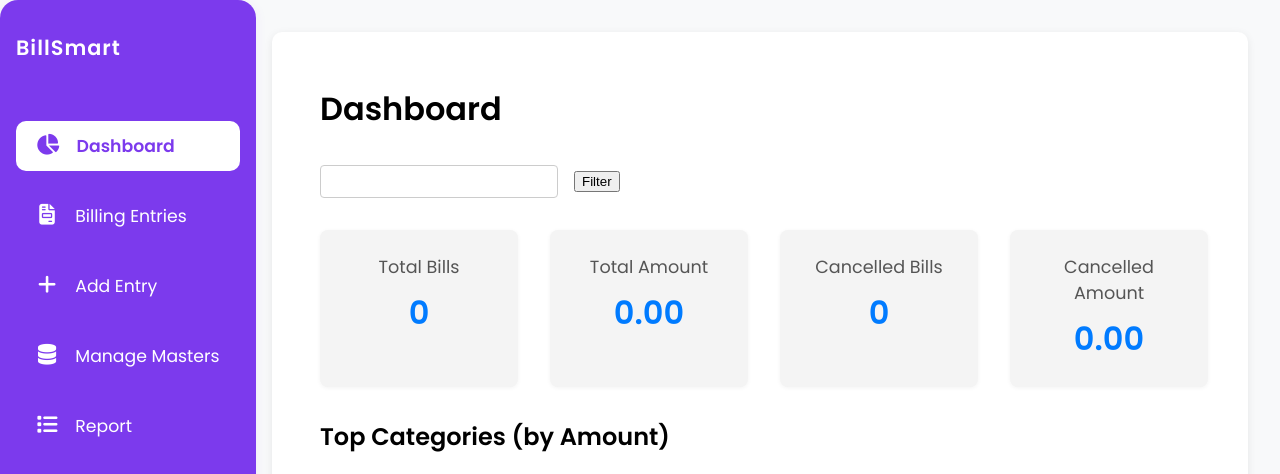
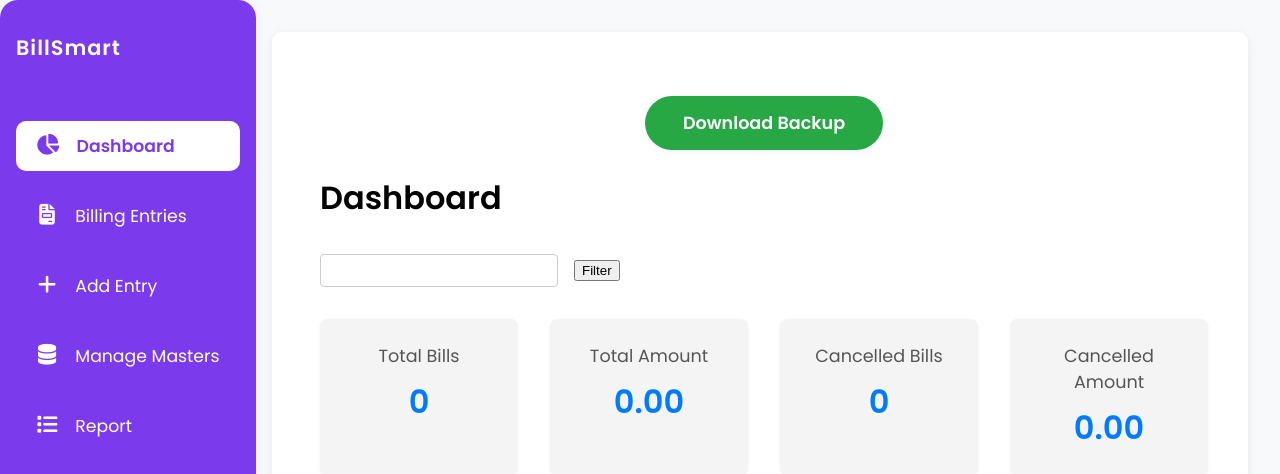
Before and after one commit to nellaibill/billing-lukes, a Flask app: page /dashboard in a window 1280 px wide. Shown: the top 474 px of the page. Run offline with Flask 2, Linux system fonts and the light colour scheme; a user stored in the database is signed in; data comes from the database, SQL or seed files in the repository; some libraries are stand-ins or nearby versions.

Commit message:
13-sep-release-changes-backup-and categoryid changes

```diff
--- a/app.py
+++ b/app.py
@@ -1,3 +1,4 @@
+from flask import send_file
 from flask import Flask, render_template, request, redirect, url_for, make_response, session, flash
 from flask_sqlalchemy import SQLAlchemy
 from datetime import datetime, timezone, timedelta
@@ -596,6 +597,7 @@ def dashboard():
         to_date=to_date
     )
 
+from werkzeug.utils import secure_filename
 # Date-wise detailed category report
 @app.route('/daily_category_report')
 @login_required
@@ -646,6 +648,46 @@ def daily_category_report():
         printed_datetime=printed_datetime
     )
 
+# Manual backup route
+@app.route('/backup', methods=['GET', 'POST'])
+@login_required
+def manual_backup():
+    message = None
+    if request.method == 'POST':
+        backup_dir = request.form.get('backup_dir')
+        if not backup_dir:
+            message = 'Please specify a backup directory.'
+        else:
+            backup_dir = os.path.abspath(backup_dir)
+            if not os.path.exists(backup_dir):
+                try:
+                    os.makedirs(backup_dir)
+                except Exception as e:
+                    message = f'Failed to create directory: {e}'
+            if not message:
+                today = datetime.now().strftime('%Y-%m-%d')
+                backup_file = os.path.join(backup_dir, f'billing_{today}.db')
+                try:
+                    shutil.copy2(DB_PATH, backup_file)
+                    message = f'Backup successful: {backup_file}'
+                except Exception as e:
+                    message = f'Backup failed: {e}'
+    return render_template('manual_backup.html', message=message)
+
+
+
+# Route to download the latest backup file (must be after app and login_required are defined)
+@app.route('/download_latest_backup')
+@login_required
+def download_latest_backup():
+    import glob
+    backup_files = glob.glob(os.path.join(BACKUP_DIR, 'billing_*.db'))
+    if not backup_files:
+        flash('No backup files found.', 'danger')
+        return redirect(url_for('manual_backup'))
+    latest_file = max(backup_files, key=os.path.getmtime)
+    return send_file(latest_file, as_attachment=True)
+
 @app.context_processor
 def inject_usertype():
     return dict(session=session)
@@ -665,7 +707,7 @@ def format_datetime(value, format='%d/%B/%Y'):
 app.secret_key = 'your_secret_key_here'
 
 BACKUP_DIR = os.path.join(os.path.dirname(__file__), 'instance', 'backups')
-DB_PATH = os.path.join(os.path.dirname(__file__), 'instance', 'lukes_billing_db.db')
+DB_PATH = os.path.join(os.path.dirname(__file__), 'lukes_billing_db.db')
 LAST_BACKUP_FILE = os.path.join(os.path.dirname(__file__), 'instance', 'last_backup.txt')
 
 @app.before_request
@@ -685,16 +727,7 @@ def daily_backup():
         # Update last backup date
         with open(LAST_BACKUP_FILE, 'w') as f:
             f.write(today)
-        # Remove backups older than 7 days
-        for fname in os.listdir(BACKUP_DIR):
-            if fname.startswith('billing_') and fname.endswith('.db'):
-                date_str = fname[len('billing_'):-3]
-                try:
-                    file_date = datetime.strptime(date_str, '%Y-%m-%d')
-                    if (datetime.now() - file_date).days > 7:
-                        os.remove(os.path.join(BACKUP_DIR, fname))
-                except Exception:
-                    pass
+        # No deletion of old backups; retain all backup files as per customer request
 
 if __name__ == '__main__':
     with app.app_context():
--- a/templates/dashboard.html
+++ b/templates/dashboard.html
@@ -25,6 +25,10 @@
 <body>
     <div class="container" style="max-width:100vw; padding:32px 40px 32px 48px;">
         {% include '_navbar.html' %}
+        <!-- Download Latest Backup Button -->
+        <div style="display: flex; justify-content: center; margin: 32px 0 24px 0;">
+            <a href="{{ url_for('download_latest_backup') }}" class="card-btn" style="background:#28a745; color:#fff; text-decoration:none; font-size:1.1em; padding:14px 38px; border-radius:30px; box-shadow:0 2px 8px rgba(25,118,210,0.07); font-weight:600;">Download  Backup</a>
+        </div>
         <h1>Dashboard</h1>
         <!-- Date Range Picker (daterangepicker) -->
         <link rel="stylesheet" href="https://cdn.jsdelivr.net/npm/daterangepicker/daterangepicker.css" />
```
